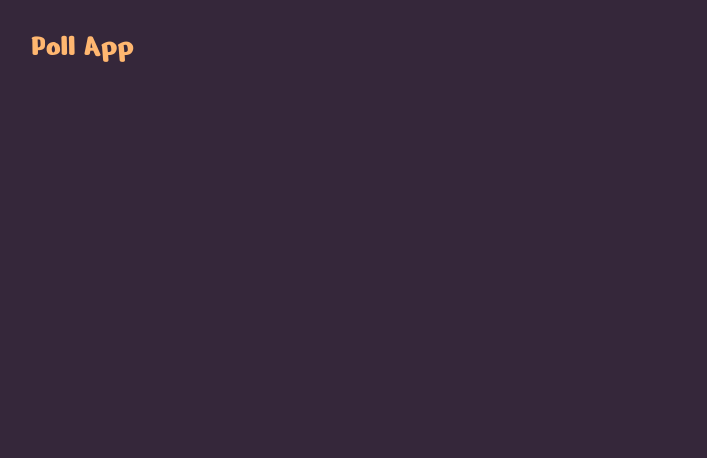
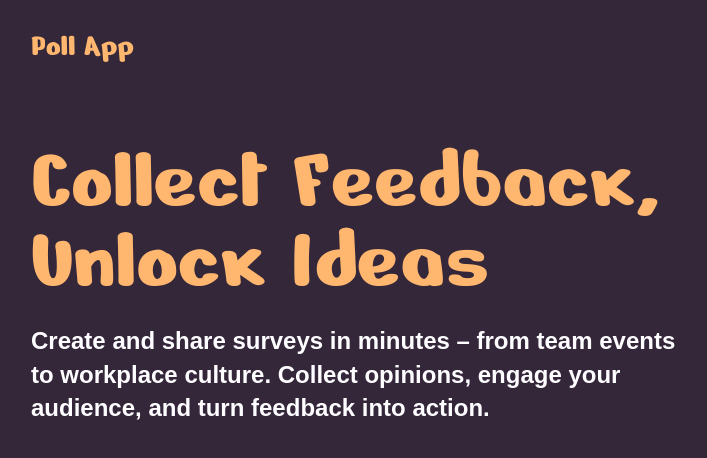
Before and after one commit to AdamBaranyi/Poll-App, an Angular app: page / in a window 1280 px wide. Shown: the top 458 px of the page, without its empty margins (0-707 px from the left). Built offline with nearby package versions, Linux system fonts and the light colour scheme; a web font is replaced by a local one.

Commit message:
Add home and survey detail pages with routes

```diff
--- a/src/app/app.routes.ts
+++ b/src/app/app.routes.ts
@@ -1,3 +1,10 @@
 import { Routes } from '@angular/router';
 
-export const routes: Routes = [];
+import { HomeComponent } from './features/home/home.component';
+import { SurveyDetailComponent } from './features/survey-detail/survey-detail.component';
+
+export const routes: Routes = [
+  { path: '', component: HomeComponent, title: 'Poll App' },
+  { path: 'survey/:id', component: SurveyDetailComponent, title: 'Survey | Poll App' },
+  { path: '**', redirectTo: '' },
+];
--- /dev/null
+++ b/src/app/features/home/home.component.html
@@ -0,0 +1,9 @@
+<main class="page home">
+  <section class="hero">
+    <h1>Collect Feedback, Unlock Ideas</h1>
+    <p>
+      Create and share surveys in minutes – from team events to workplace culture. Collect opinions,
+      engage your audience, and turn feedback into action.
+    </p>
+  </section>
+</main>
--- /dev/null
+++ b/src/app/features/home/home.component.scss
@@ -0,0 +1,21 @@
+.home {
+  padding-block: 48px;
+}
+
+.hero {
+  display: flex;
+  flex-direction: column;
+  gap: 24px;
+  max-width: 712px;
+
+  h1 {
+    font-size: clamp(48px, 7vw, 100px);
+    line-height: 0.89;
+  }
+
+  p {
+    max-width: 666px;
+    font-size: clamp(18px, 2vw, 24px);
+    font-weight: 600;
+  }
+}
--- /dev/null
+++ b/src/app/features/survey-detail/survey-detail.component.html
@@ -0,0 +1,3 @@
+<main class="page survey-detail">
+  <h1>Survey</h1>
+</main>
--- /dev/null
+++ b/src/app/features/survey-detail/survey-detail.component.scss
@@ -0,0 +1,3 @@
+.survey-detail {
+  padding-block: 48px;
+}
```
Also changed, not shown: src/app/features/home/home.component.ts (added, +9 -0 lines), src/app/features/survey-detail/survey-detail.component.ts (added, +9 -0 lines).
